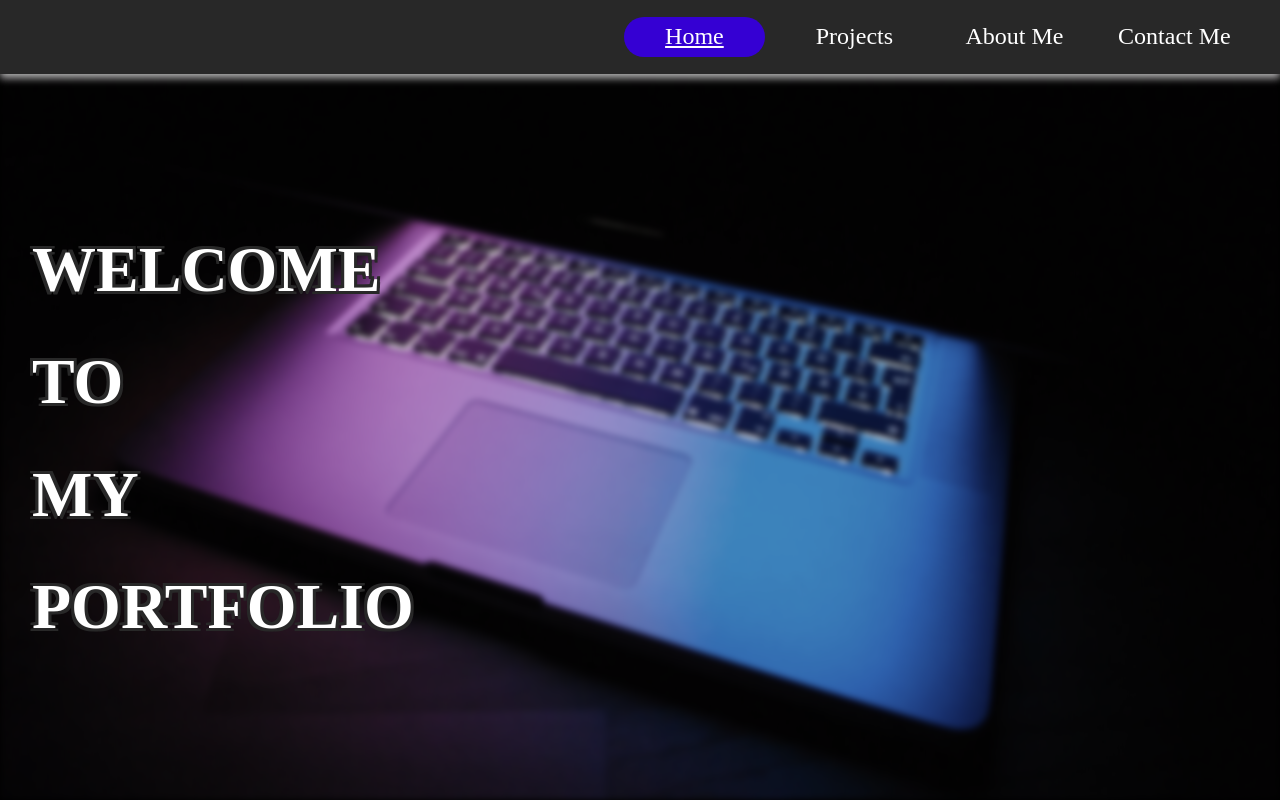
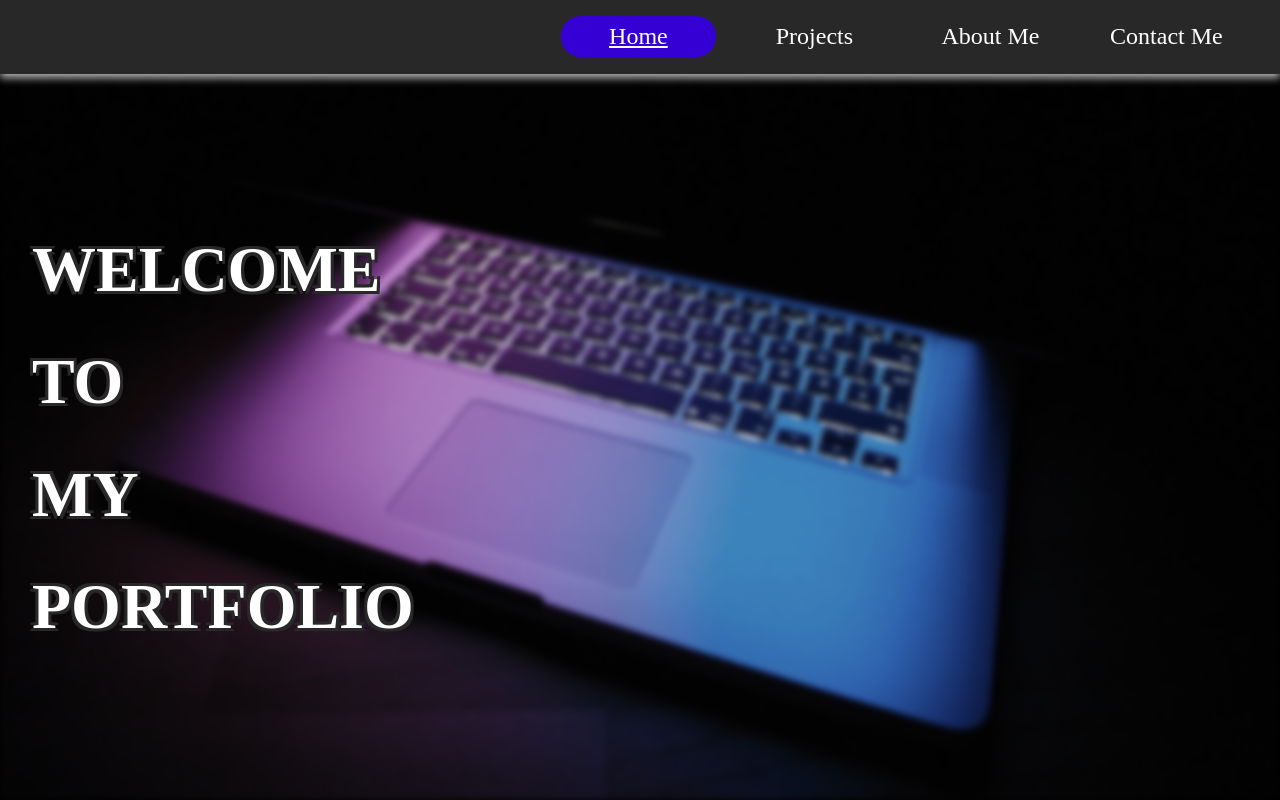
Before and after one commit to NicolasConaway/true-portfolio, a React (Create React App) app: page / in a window 1280 px wide. Shown: the top 800 px of the page. Built offline with nearby package versions, Linux system fonts and the light colour scheme; a web font is replaced by a local one.

Commit message:
Evaluation commit

```diff
--- a/src/Components/Navbar/styles.css
+++ b/src/Components/Navbar/styles.css
@@ -108,7 +108,7 @@
     .hideNavbar ul {
         flex-direction: row;
         justify-content: space-around;
-        width: 50%;
+        width: 55%;
         margin-right: 2%;
     }
     .link {
```
